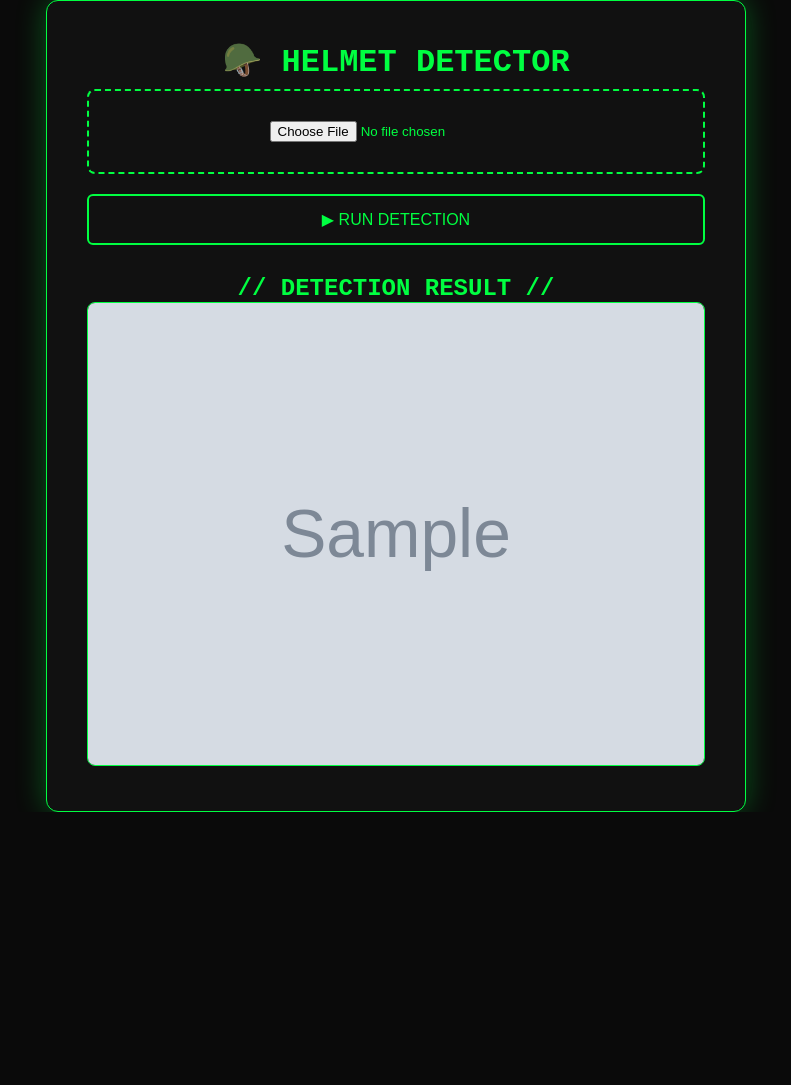
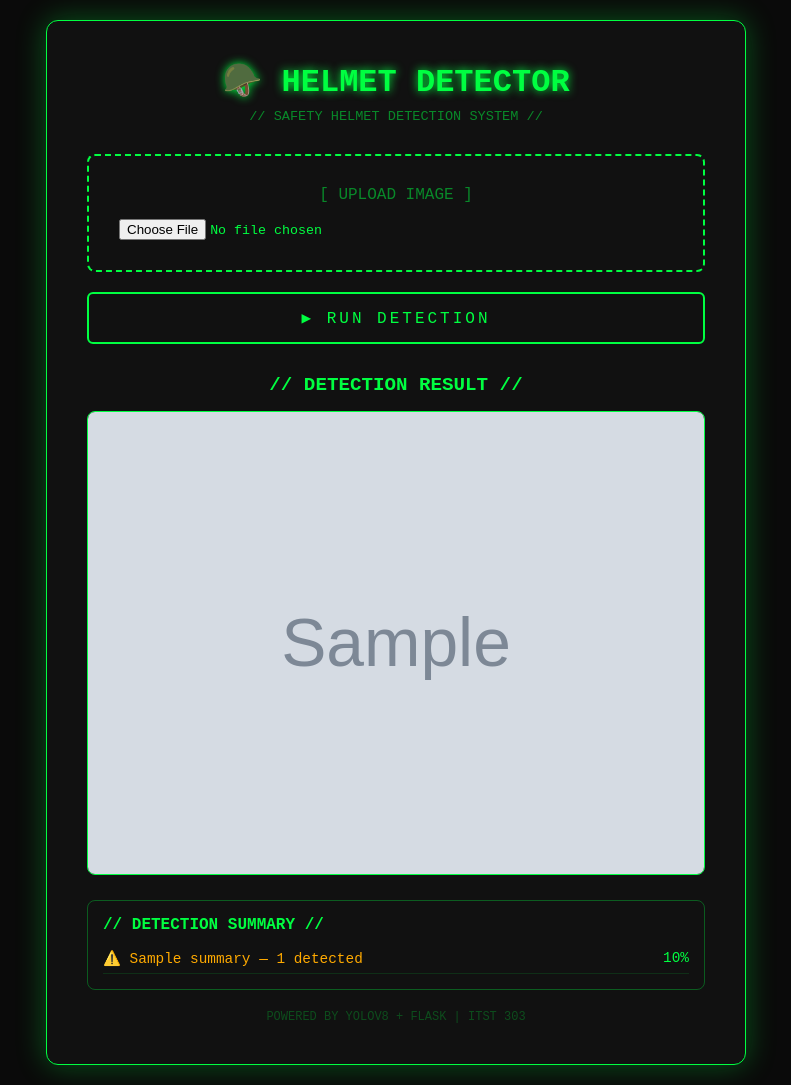
Before and after one commit to ralph2314/helmet-detection, a Python web app: template templates/index.html in a window 1280 px wide. Shown: the whole page, without its empty margins (244-1035 px from the left). Before the commit the page ends 812 px from the top, so only its background shows below. Run offline with Jinja, Linux system fonts and the light colour scheme; the template is opened without the code that fills it: most values are stand-ins (such as "Sample title", 1, 10 or a date in 2020); grey boxes marked "Sample" are stand-in pictures.

Commit message:
add detection summary

```diff
--- a/templates/index.html
+++ b/templates/index.html
@@ -15,6 +15,7 @@
             flex-direction: column;
             align-items: center;
             justify-content: center;
+            padding: 20px;
         }
         .container {
             background: #111;
@@ -25,7 +26,8 @@
             max-width: 700px;
             box-shadow: 0 0 30px #00ff4150;
         }
-        h1 { font-size: 2rem; text-align: center; margin-bottom: 8px; }
+        h1 { font-size: 2rem; text-align: center; margin-bottom: 8px; text-shadow: 0 0 10px #00ff41; }
+        .subtitle { text-align: center; color: #00ff4180; font-size: 0.85rem; margin-bottom: 30px; }
         .upload-area {
             border: 2px dashed #00ff41;
             border-radius: 8px;
@@ -33,6 +35,7 @@
             text-align: center;
             margin-bottom: 20px;
         }
+        .upload-area input[type="file"] { color: #00ff41; background: transparent; border: none; font-family: 'Courier New', monospace; width: 100%; }
         .btn {
             width: 100%;
             padding: 14px;
@@ -40,18 +43,42 @@
             border: 2px solid #00ff41;
             color: #00ff41;
             font-size: 1rem;
+            font-family: 'Courier New', monospace;
             cursor: pointer;
             border-radius: 6px;
+            letter-spacing: 3px;
         }
+        .btn:hover { background: #00ff41; color: #000; }
         .result { margin-top: 30px; text-align: center; }
+        .result h2 { font-size: 1.2rem; margin-bottom: 15px; }
         .result img { width: 100%; border-radius: 8px; border: 1px solid #00ff41; }
+        .summary {
+            margin-top: 20px;
+            border: 1px solid #00ff4150;
+            border-radius: 8px;
+            padding: 15px;
+        }
+        .summary h3 { margin-bottom: 10px; font-size: 1rem; color: #00ff41; }
+        .summary-item {
+            display: flex;
+            justify-content: space-between;
+            padding: 6px 0;
+            border-bottom: 1px solid #00ff4120;
+            font-size: 0.9rem;
+        }
+        .helmet { color: #00c800; }
+        .head { color: #ff4444; }
+        .other { color: #ffaa00; }
+        .footer { margin-top: 20px; text-align: center; color: #00ff4140; font-size: 0.75rem; }
     </style>
 </head>
 <body>
     <div class="container">
         <h1>🪖 HELMET DETECTOR</h1>
+        <p class="subtitle">// SAFETY HELMET DETECTION SYSTEM //</p>
         <form action="/predict" method="post" enctype="multipart/form-data">
             <div class="upload-area">
+                <p style="margin-bottom:15px; color:#00ff4180;">[ UPLOAD IMAGE ]</p>
                 <input type="file" name="image" accept="image/*" required>
             </div>
             <button type="submit" class="btn">▶ RUN DETECTION</button>
@@ -61,7 +88,21 @@
             <h2>// DETECTION RESULT //</h2>
             <img src="{{ image }}" alt="Detection Result">
         </div>
+        {% if summary %}
+        <div class="summary">
+            <h3>// DETECTION SUMMARY //</h3>
+            {% for label, scores in summary.items() %}
+            <div class="summary-item">
+                <span class="{{ 'helmet' if 'helmet' in label else 'head' if label == 'head' else 'other' }}">
+                    {{ '✅' if 'helmet' in label else '⚠️' }} {{ label }} — {{ scores|length }} detected
+                </span>
+                <span>{{ scores | join('%, ') }}%</span>
+            </div>
+            {% endfor %}
+        </div>
         {% endif %}
+        {% endif %}
+        <p class="footer">POWERED BY YOLOV8 + FLASK | ITST 303</p>
     </div>
 </body>
 </html>
```
Also changed, not shown: app.py (+12 -7 lines).
